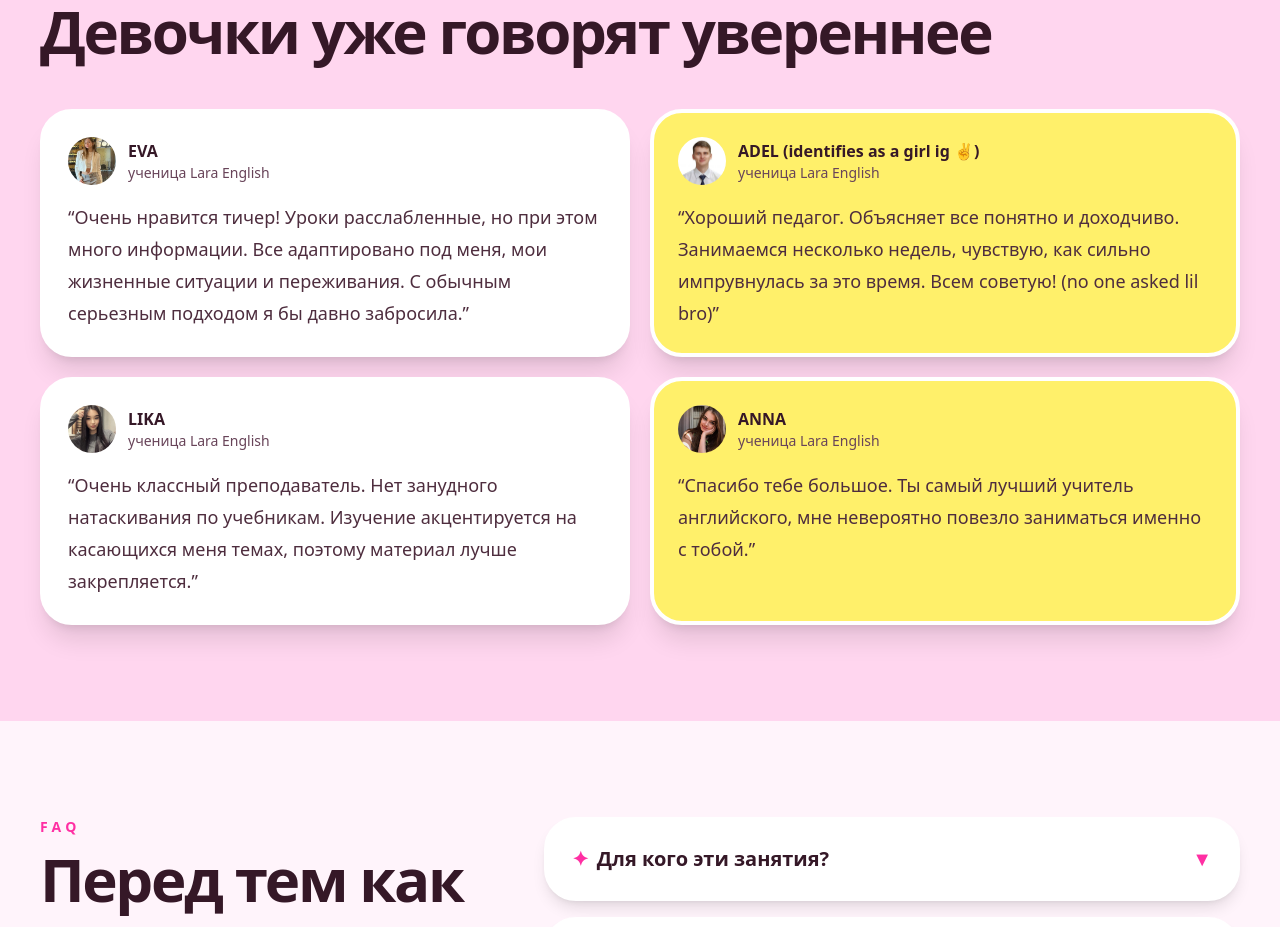
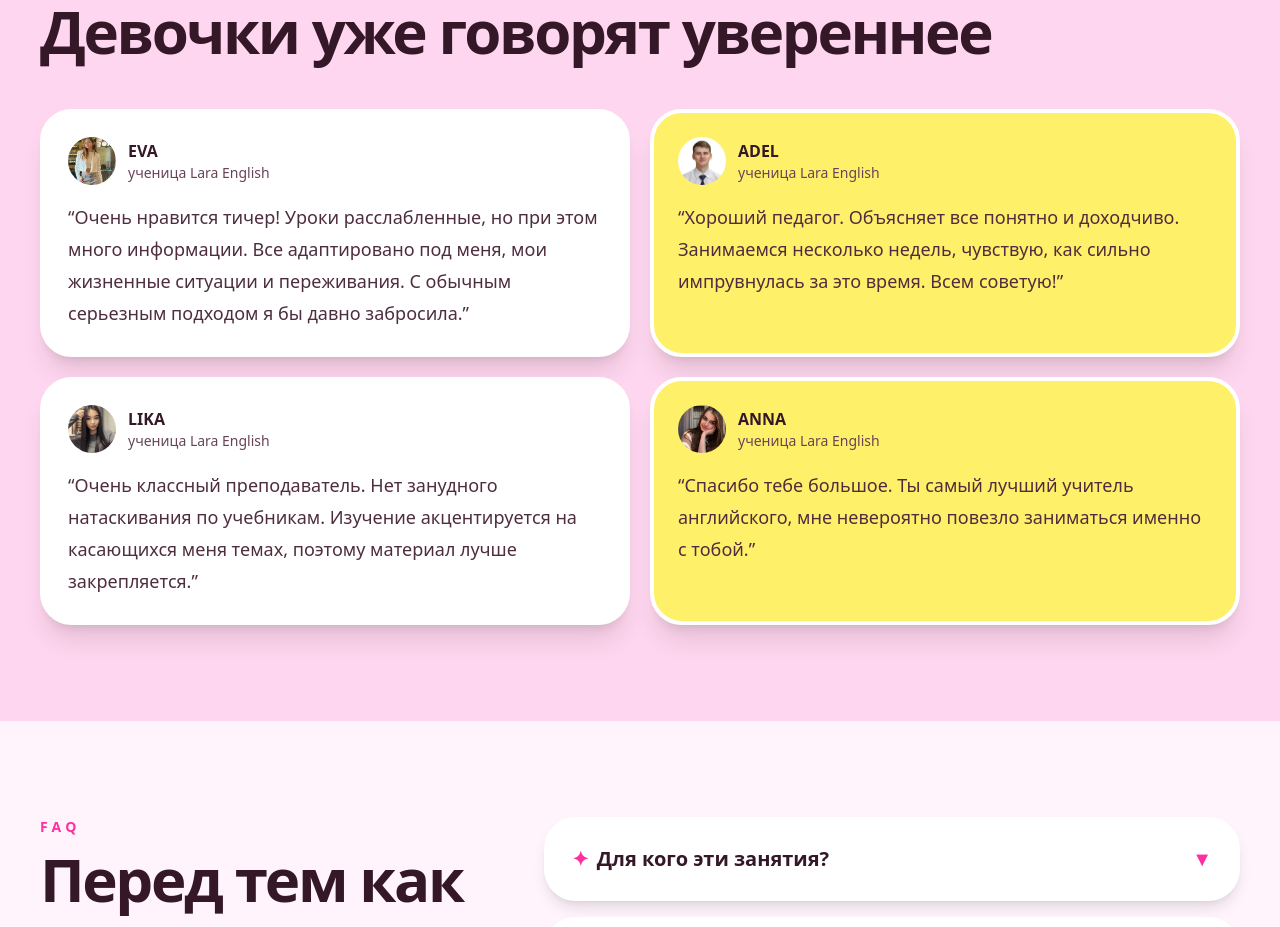
Before and after one commit to BabatahaMetehri/limara-website, a Next.js app: page / in a window 1280 px wide. Shown: the part 4600-5527 px from the top of the page. Built offline with nearby package versions, Linux system fonts and the light colour scheme; a web font is replaced by a local one.

Commit message:
text changes

```diff
--- a/app/page.tsx
+++ b/app/page.tsx
@@ -71,9 +71,9 @@ const testimonials = [
     text: "Очень нравится тичер! Уроки расслабленные, но при этом много информации. Все адаптировано под меня, мои жизненные ситуации и переживания. С обычным серьезным подходом я бы давно забросила.",
   },
   {
-    name: "ADEL (identifies as a girl ig ✌️)",
+    name: "ADEL",
     photo: "/images/adel.jpg",
-    text: "Хороший педагог. Объясняет все понятно и доходчиво. Занимаемся несколько недель, чувствую, как сильно импрувнулась за это время. Всем советую! (no one asked lil bro)",
+    text: "Хороший педагог. Объясняет все понятно и доходчиво. Занимаемся несколько недель, чувствую, как сильно импрувнулась за это время. Всем советую!",
   },
   {
     name: "LIKA",
```
